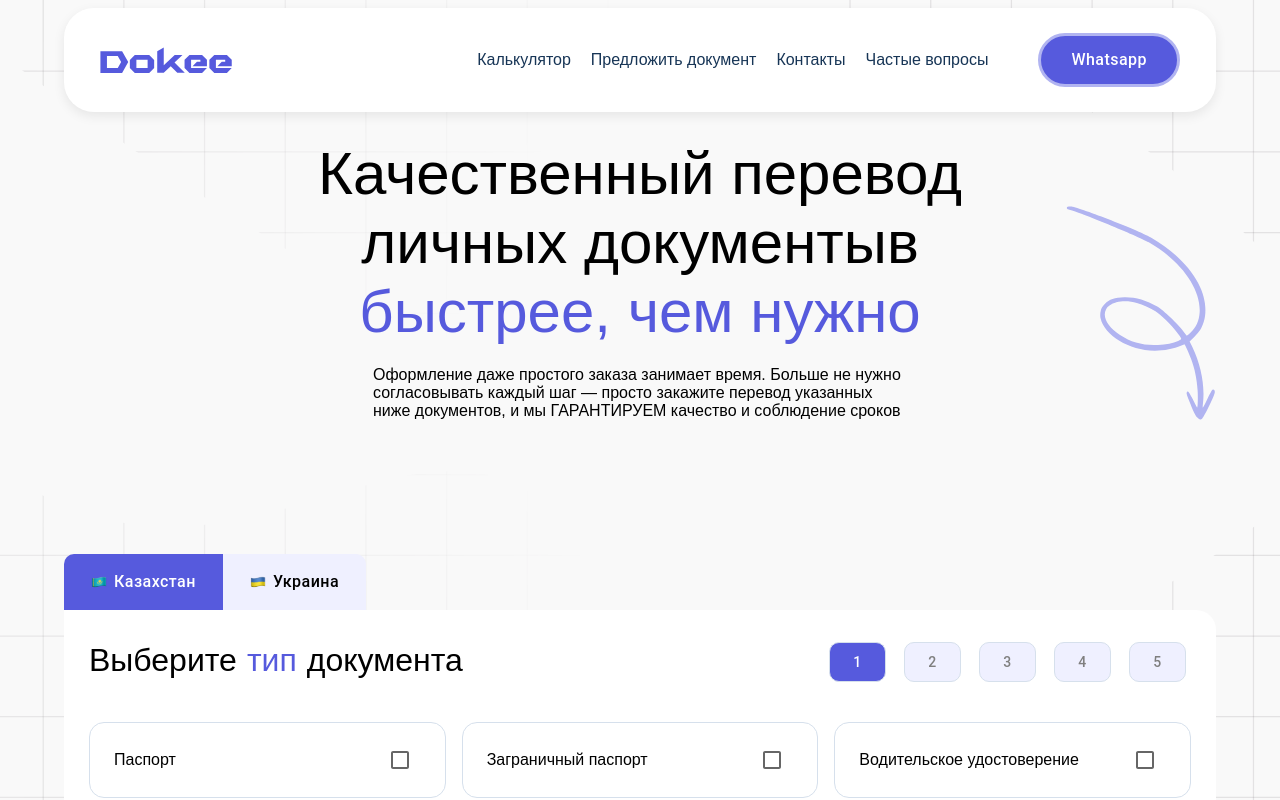
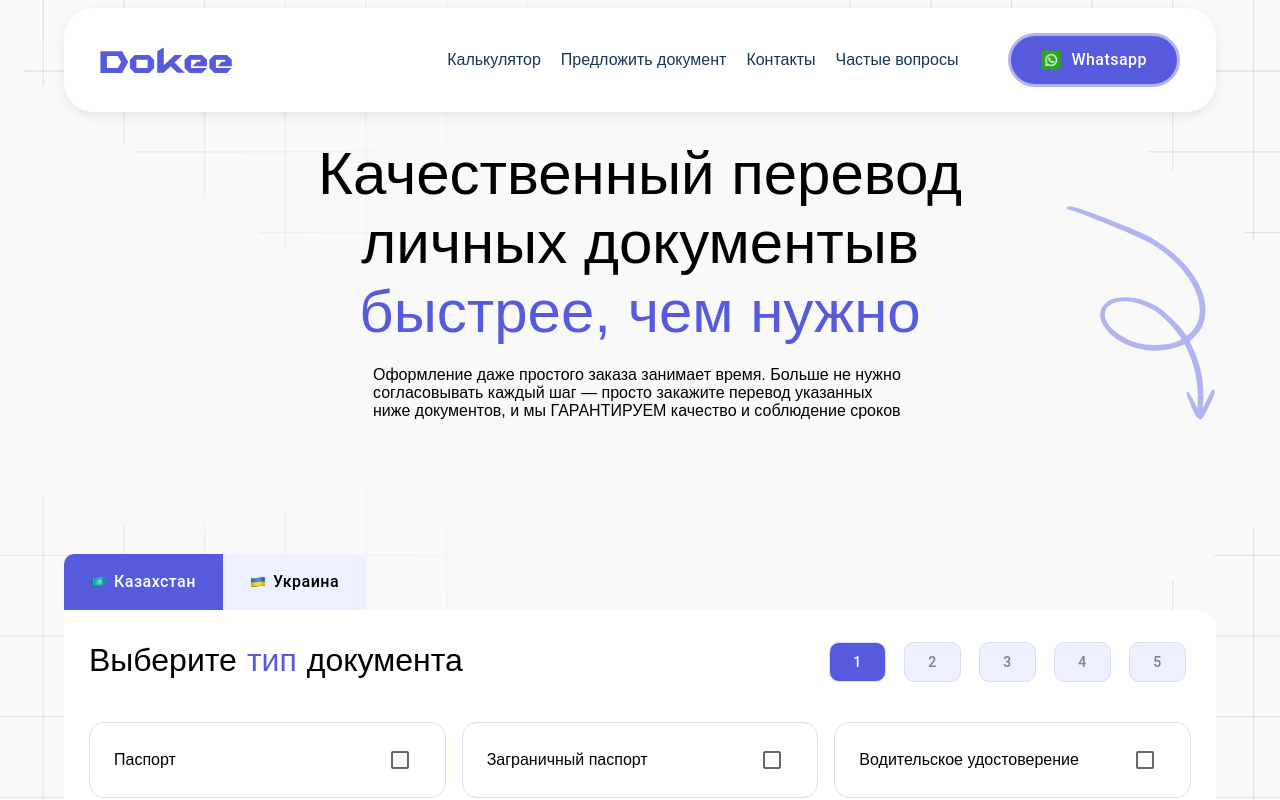
Before and after one commit to dokeepro/dokee, a Next.js app: page / in a window 1280 px wide. Shown: the top 800 px of the page. Built offline with nearby package versions, Linux system fonts and the light colour scheme.

Commit message:
new changes

```diff
--- a/src/components/custom-button/ButtonOutlined.tsx
+++ b/src/components/custom-button/ButtonOutlined.tsx
@@ -14,7 +14,7 @@ const CustomButton = styled(Button)({
     backgroundColor: '#565add',
     padding: '10px 30px',
     borderRadius: '50px',
-    gap: '5px',
+    gap: '10px',
     fontSize: '16px',
     alignContent: 'center',
     textTransform: 'none',
--- a/src/components/header/Header.tsx
+++ b/src/components/header/Header.tsx
@@ -2,6 +2,7 @@ import React from 'react';
 import styles from "./Header.module.scss";
 import Image from "next/image";
 import logo from "@/assets/logos/dokee-logo.svg"
+import whatsIcon from "@/assets/icons/whatsapp-icon.svg"
 import ButtonOutlined from "@/components/custom-button/ButtonOutlined";
 import Link from "next/link";
 
@@ -17,6 +18,7 @@ const Header = () => {
                     <Link href="/#">Частые вопросы</Link>
                 </div>
                 <ButtonOutlined>
+                    <Image src={whatsIcon} alt={"icon"} width={20} height={20}/>
                     Whatsapp
                 </ButtonOutlined>
             </div>
```
Also changed, not shown: src/assets/icons/whatsapp-icon.svg (added).
